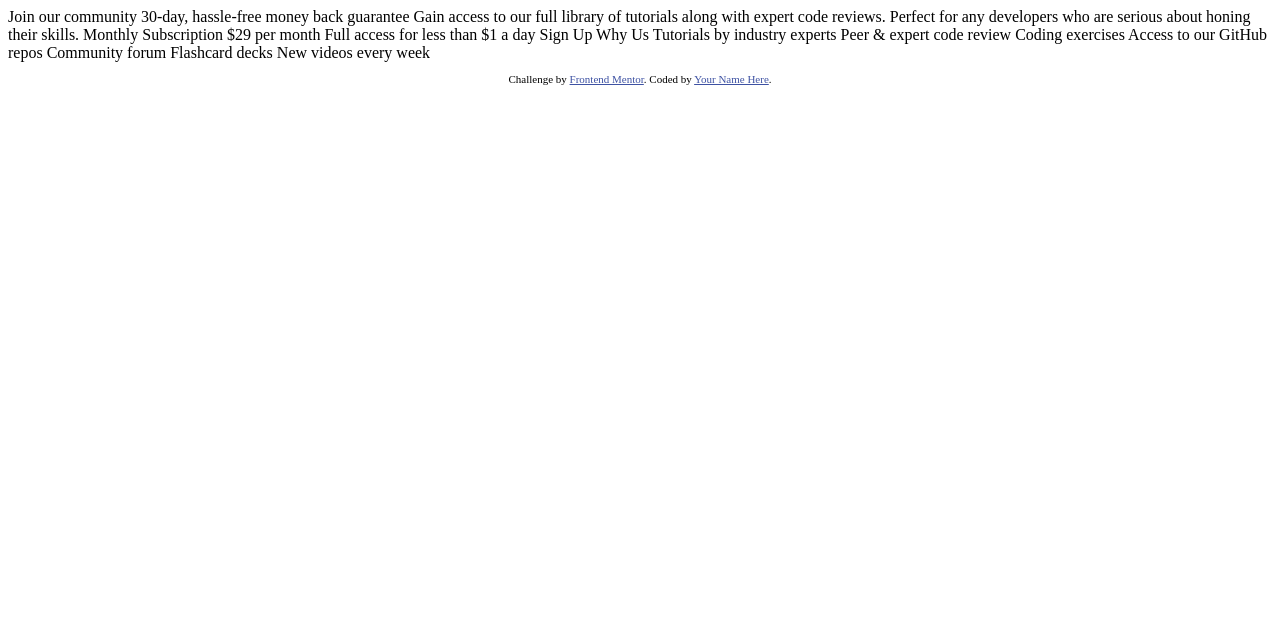
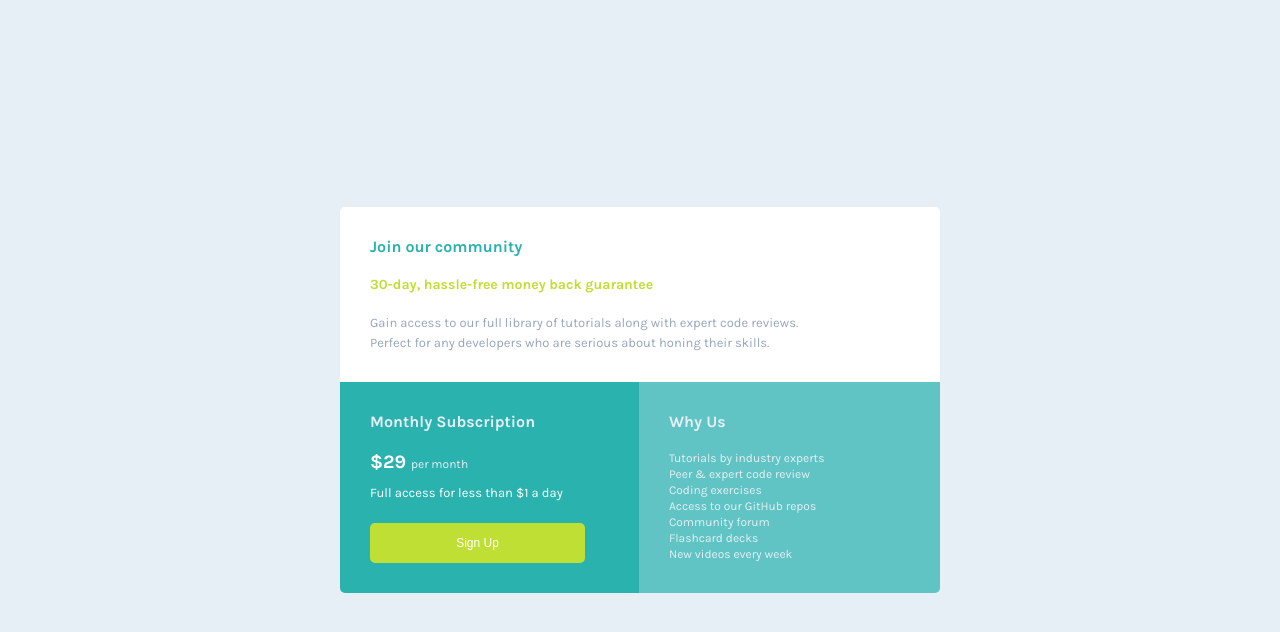
Before and after one commit to saira512dev/sinle-price-grid-component, a plain HTML site: page index.html in a window 1280 px wide. Drawn offline with Linux system fonts and the light colour scheme.

Commit message:
challenge completed

```diff
--- a/index.html
+++ b/index.html
@@ -3,48 +3,62 @@
 <head>
   <meta charset="UTF-8">
   <meta name="viewport" content="width=device-width, initial-scale=1.0"> <!-- displays site properly based on user's device -->
-
-  <link rel="icon" type="image/png" sizes="32x32" href="./images/favicon-32x32.png">
-
   <title>Frontend Mentor | Single Price Grid Component</title>
-
-  <!-- Feel free to remove these styles or customise in your own stylesheet 👍 -->
-  <style>
-    .attribution { font-size: 11px; text-align: center; }
-    .attribution a { color: hsl(228, 45%, 44%); }
-  </style>
+  <link rel="stylesheet" href="css/style.css">
 </head>
 <body>
-  Join our community
+  <div class="container">
+    <main>
+      <section class="one">
+          <h1>Join our community</h1>
 
-  30-day, hassle-free money back guarantee
+         <h3>30-day, hassle-free money back guarantee</h3>
 
-  Gain access to our full library of tutorials along with expert code reviews.
-  Perfect for any developers who are serious about honing their skills.
+         <p>Gain access to our full library of tutorials along with expert code reviews.
+          Perfect for any developers who are serious about honing their skills.</p>
 
-  Monthly Subscription
 
-  &dollar;29 per month
+      </section>
+      <section class="two">
 
-  Full access for less than &dollar;1 a day
+        <h1>Monthly Subscription</h1>
 
-  Sign Up
+        <span class="dollar">&dollar;29 </span><span class="sub"> per month
 
-  Why Us
+        <p>Full access for less than &dollar;1 a day</p>
 
+        <button>Sign Up</button>
+      </section>
+      <section class="three">
+        <h1>Why Us</h1>
+        <p>
+          <ul>
+            <li>
               Tutorials by industry experts
+            </li>
+            <li>
               Peer &amp; expert code review
+            </li>
+            <li>
               Coding exercises
+            </li>
+            <li>
               Access to our GitHub repos
+            </li>
+            <li>
               Community forum
+            </li>
+            <li>
               Flashcard decks
+            </li>
+            <li>
               New videos every week
+            </li>
+          </ul>
+        </p>
 
-  <footer>
-    <p class="attribution">
-      Challenge by <a href="https://www.frontendmentor.io?ref=challenge" target="_blank">Frontend Mentor</a>.
-      Coded by <a href="#">Your Name Here</a>.
-    </p>
-  </footer>
+      </section>
+    </main>
+</div>
 </body>
 </html>
--- /dev/null
+++ b/scss/_settings.scss
@@ -0,0 +1,29 @@
+@import url('https://fonts.googleapis.com/css2?family=Karla:wght@400;700&display=swap');
+
+//css reset
+*,
+*::before,
+*::after {
+  margin: 0;
+  padding: 0;
+  box-sizing: border-box;
+}
+
+
+//Colors
+
+//Primary
+
+$cyan: hsl(179, 62%, 43%);
+$bright-Yellow: hsl(71, 73%, 54%);
+
+//Neutral
+
+$light-gray: hsl(204, 43%, 93%);
+$grayish-blue: hsl(218, 22%, 67%);
+
+//Typography
+
+//Body Copy
+
+$font-size: 16px;
--- /dev/null
+++ b/scss/style.scss
@@ -0,0 +1,144 @@
+@import 'settings';
+
+body {
+    font-family: 'Karla', sans-serif;
+}
+
+.container{
+    display:flex;
+    justify-content: center;
+    align-items: center;
+    min-height: 100vh;
+    background:$light-gray;
+}
+
+main{
+    width:300px;
+    display:grid;
+    grid-template-areas:"section1"
+    "section2"
+    "section3";
+    grid-gap:0px;
+}
+
+section{
+    padding:20px 10px 20px 20px;
+
+    h1{
+        font-size: 16px;
+        color:$light-gray;
+        margin-bottom: 20px;
+    }
+
+    p{
+        line-height: 1.5;
+        color:$grayish-blue;
+        font-size:13px;
+    }
+
+}
+
+.one{
+    border-radius:5px 5px 0 0 ;
+
+    grid-area:section1;
+    background:white;
+
+    h1{
+        color:$cyan;
+        margin-bottom: 20px;
+    }
+
+    h3{
+        font-size:14px;
+        color:$bright-Yellow;
+        margin-bottom: 20px;
+    }
+
+    p{
+        margin-right:20px;
+    }
+
+}
+
+.two{
+    grid-area:section2;
+    background:$cyan;
+
+
+   .sub{
+    color:$light-gray;
+    font-size:12px;
+   }
+
+   .dollar{
+    font-size:19px;
+    color:white;
+    font-weight: 700;
+   }
+
+   p{
+       color:white;
+       margin:10px 0;
+   }
+
+   button{
+       width:90%;
+       height:40px;
+       background: $bright-Yellow;
+       border-radius:5px;
+       border:none;
+       color:white;
+       font-size: 12px;
+       margin-top: 10px;
+
+   }
+
+
+}
+
+.three{
+    grid-area:section3;
+    background:rgba($cyan,0.7);
+    border-radius: 0 0 5px 5px;
+
+
+    p{
+        color:White;
+        margin-right:50px;
+        padding-right: 51px;
+    }
+
+    li{
+        list-style:none;
+        color:$light-gray;
+        font-size: 12px;
+        margin: 2px 0;
+    }
+}
+
+@media (min-width: 768px){
+    main{
+        width:600px;
+        grid-template-areas:"section1  section1"
+        "section2 section3";
+
+
+    }
+
+    section{
+        padding:30px;
+    }
+
+    .one{
+        padding-right: 120px;
+    }
+
+    .two{
+        border-radius: 0 0 0 5px;
+    }
+
+    .three{
+        border-radius: 0 0 5px 0 ;
+    }
+}
```
Also changed, not shown: css/style.css (added), images/screenshot.png (added), 2 other files. Lines whose indentation alone changed are shown as unchanged.
